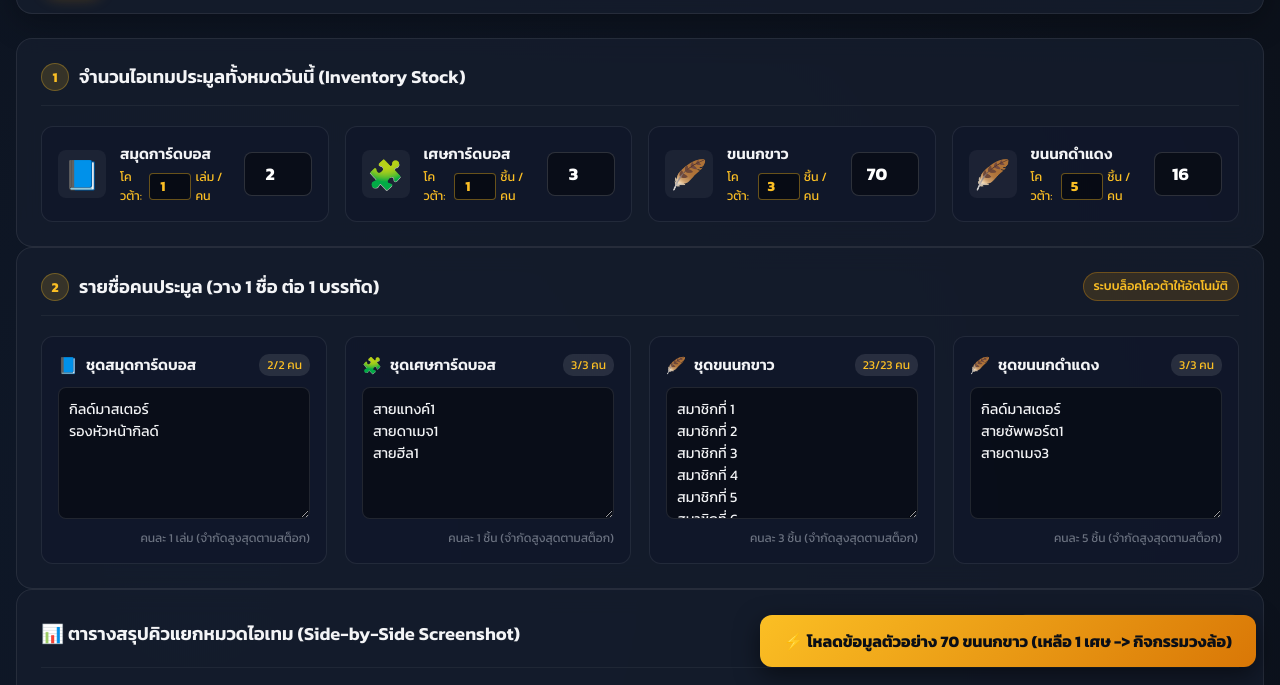
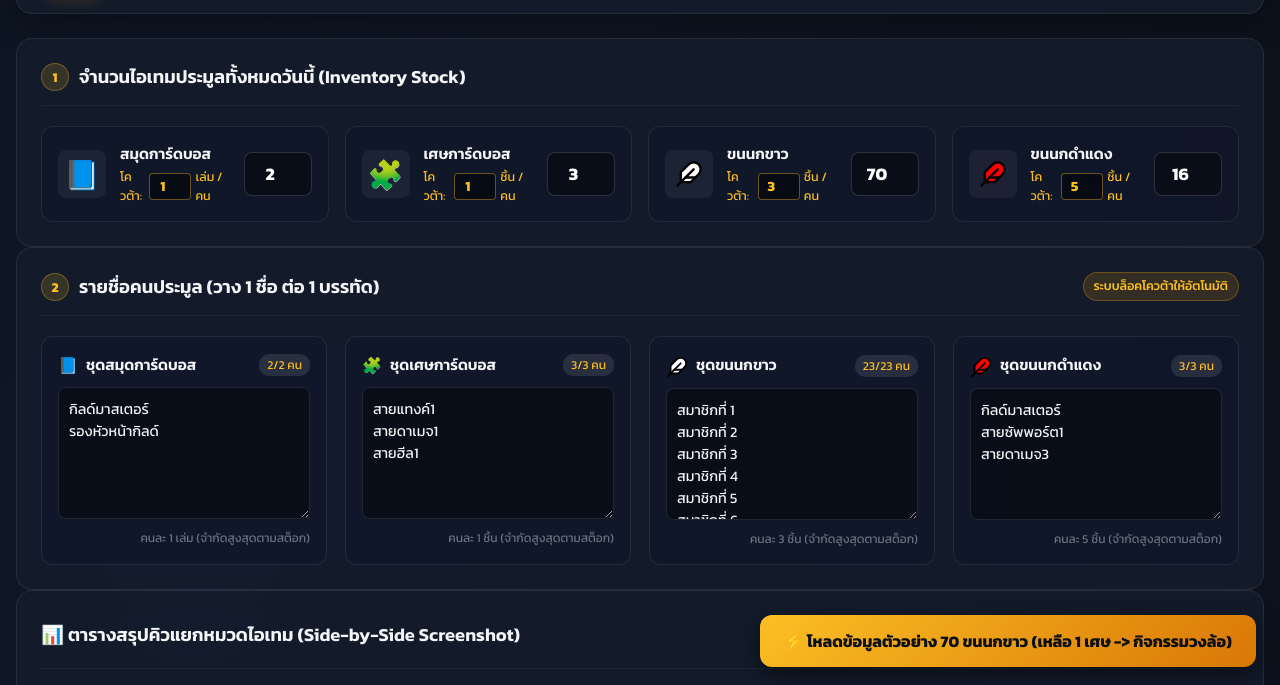
Before and after one commit to m4caronnn/auctionhelper, a plain HTML site: page index.html in a window 1280 px wide. Both pictures are taken after a click on the button "⚡ โหลดข้อมูลตัวอย่าง". Shown: the part 109-794 px from the top of the page. Drawn offline with nearby package versions, Linux system fonts and the light colour scheme.

Commit message:
Add files via upload

```diff
--- a/app.js
+++ b/app.js
@@ -8,10 +8,10 @@ const QUOTAS = {
 };
 
 const ITEM_TYPES = [
-  { key: 'album', name: 'สมุดการ์ดบอส', icon: '📘', color: '#fbbf24' },
-  { key: 'shard', name: 'เศษการ์ดบอส', icon: '🧩', color: '#3b82f6' },
-  { key: 'whiteFeather', name: 'ขนนกขาว', icon: '🪶', color: '#10b981' },
-  { key: 'blackFeather', name: 'ขนนกดำแดง', icon: '🪶', color: '#a855f7' }
+  { key: 'album', name: 'สมุดการ์ดบอส', icon: '📘', textIcon: '📘', color: '#fbbf24' },
+  { key: 'shard', name: 'เศษการ์ดบอส', icon: '🧩', textIcon: '🧩', color: '#3b82f6' },
+  { key: 'whiteFeather', name: 'ขนนกขาว', icon: '<img src="white-feather.svg" class="feather-svg-icon-tbl" alt="🪶">', textIcon: '🪶(ขาว)', color: '#10b981' },
+  { key: 'blackFeather', name: 'ขนนกดำแดง', icon: '<img src="red-feather.svg" class="feather-svg-icon-tbl" alt="🪶">', textIcon: '🪶(แดง)', color: '#a855f7' }
 ];
 
 // State
@@ -654,7 +654,8 @@ function copyGuildText() {
     text += `👤 [ ${playerName} ]\n`;
 
     assignedItems.forEach((itemUnit) => {
-      text += `  • ${itemUnit.itemIcon} ${itemUnit.itemName}: หน้า ${itemUnit.page} (ช่อง ${itemUnit.slot})\n`;
+      const iconStr = itemUnit.textIcon || itemUnit.itemIcon;
+      text += `  • ${iconStr} ${itemUnit.itemName}: หน้า ${itemUnit.page} (ช่อง ${itemUnit.slot})\n`;
     });
 
     text += `\n`;
--- a/index.html
+++ b/index.html
@@ -63,7 +63,7 @@
           </div>
 
           <div class="stock-item white-feather">
-            <div class="stock-icon">🪶</div>
+            <div class="stock-icon"><img src="white-feather.svg" alt="ขนนกขาว" class="feather-svg-icon"></div>
             <div class="stock-info">
               <label for="stockWhiteFeather">ขนนกขาว</label>
               <div class="quota-input-wrapper">
@@ -76,7 +76,7 @@
           </div>
 
           <div class="stock-item black-feather">
-            <div class="stock-icon">🪶</div>
+            <div class="stock-icon"><img src="red-feather.svg" alt="ขนนกดำแดง" class="feather-svg-icon"></div>
             <div class="stock-info">
               <label for="stockBlackFeather">ขนนกดำแดง</label>
               <div class="quota-input-wrapper">
@@ -122,7 +122,7 @@
           <!-- White Feather List -->
           <div class="input-group white-feather">
             <div class="input-header">
-              <span class="icon">🪶</span>
+              <span class="icon"><img src="white-feather.svg" alt="ขนนกขาว" class="feather-svg-icon-sm"></span>
               <h3>ชุดขนนกขาว</h3>
               <span class="list-count" id="countWhiteFeather">0/0 คน</span>
             </div>
@@ -133,7 +133,7 @@
           <!-- Black Feather List -->
           <div class="input-group black-feather">
             <div class="input-header">
-              <span class="icon">🪶</span>
+              <span class="icon"><img src="red-feather.svg" alt="ขนนกดำแดง" class="feather-svg-icon-sm"></span>
               <h3>ชุดขนนกดำแดง</h3>
               <span class="list-count" id="countBlackFeather">0/0 คน</span>
             </div>
--- a/styles.css
+++ b/styles.css
@@ -606,7 +606,7 @@ body {
 
 /* Wheel Panel & Table Styles */
 .wheel-panel {
-  border-color: rgba(245, 158, 11, 0.3);
+  border: 1px solid var(--panel-border);
 }
 
 #wheelSummaryContainer {
@@ -616,7 +616,30 @@ body {
 }
 
 .category-table-header.wheel {
-  background: linear-gradient(90deg, rgba(245, 158, 11, 0.25), transparent);
-  color: var(--accent-gold);
-  border-top: 3px solid var(--accent-gold);
+  background: linear-gradient(90deg, rgba(59, 130, 246, 0.25), transparent);
+  color: #60a5fa;
+  border-top: 3px solid var(--accent-blue);
 }
+
+/* Custom Feather SVG Icons */
+.feather-svg-icon {
+  width: 28px;
+  height: 28px;
+  object-fit: contain;
+  vertical-align: middle;
+}
+
+.feather-svg-icon-sm {
+  width: 22px;
+  height: 22px;
+  object-fit: contain;
+  vertical-align: middle;
+}
+
+.feather-svg-icon-tbl {
+  width: 20px;
+  height: 20px;
+  object-fit: contain;
+  vertical-align: middle;
+  margin-right: 4px;
+}
```
Also changed, not shown: red-feather.svg (added), white-feather.svg (added).
